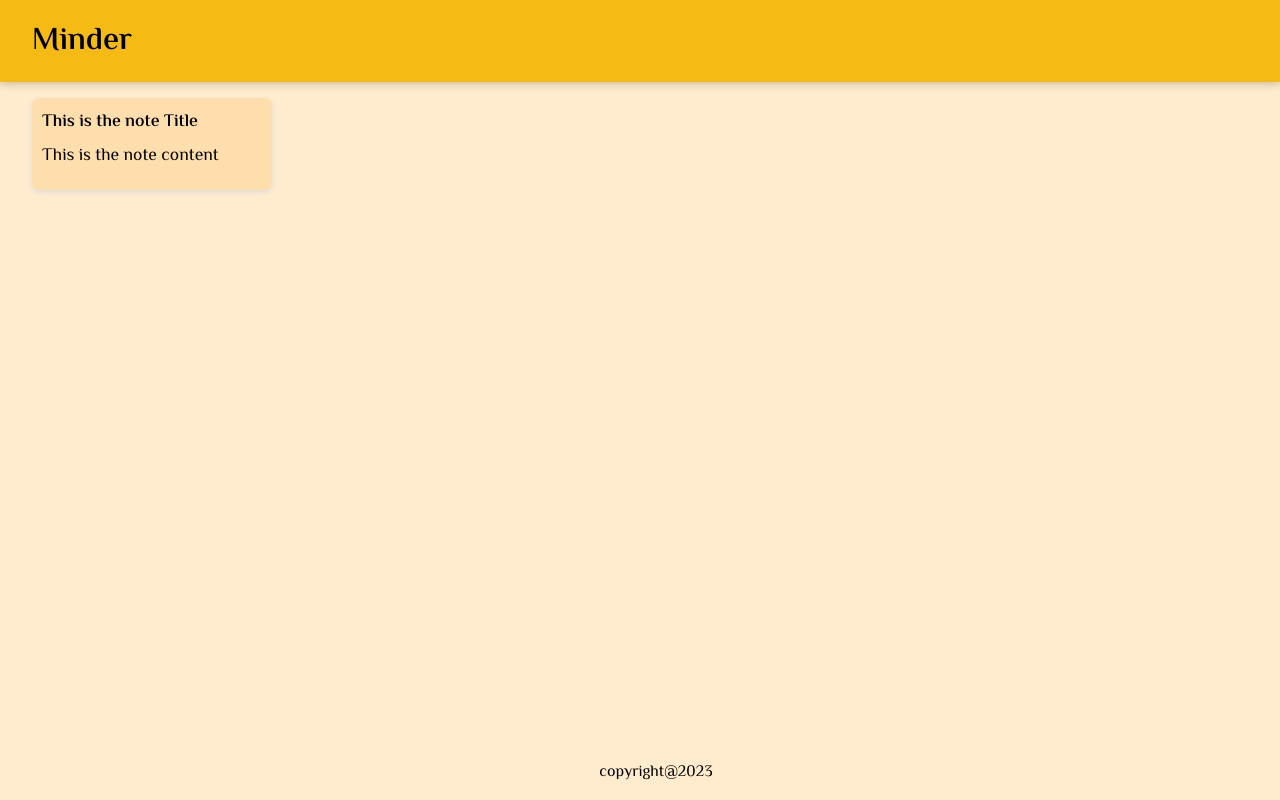
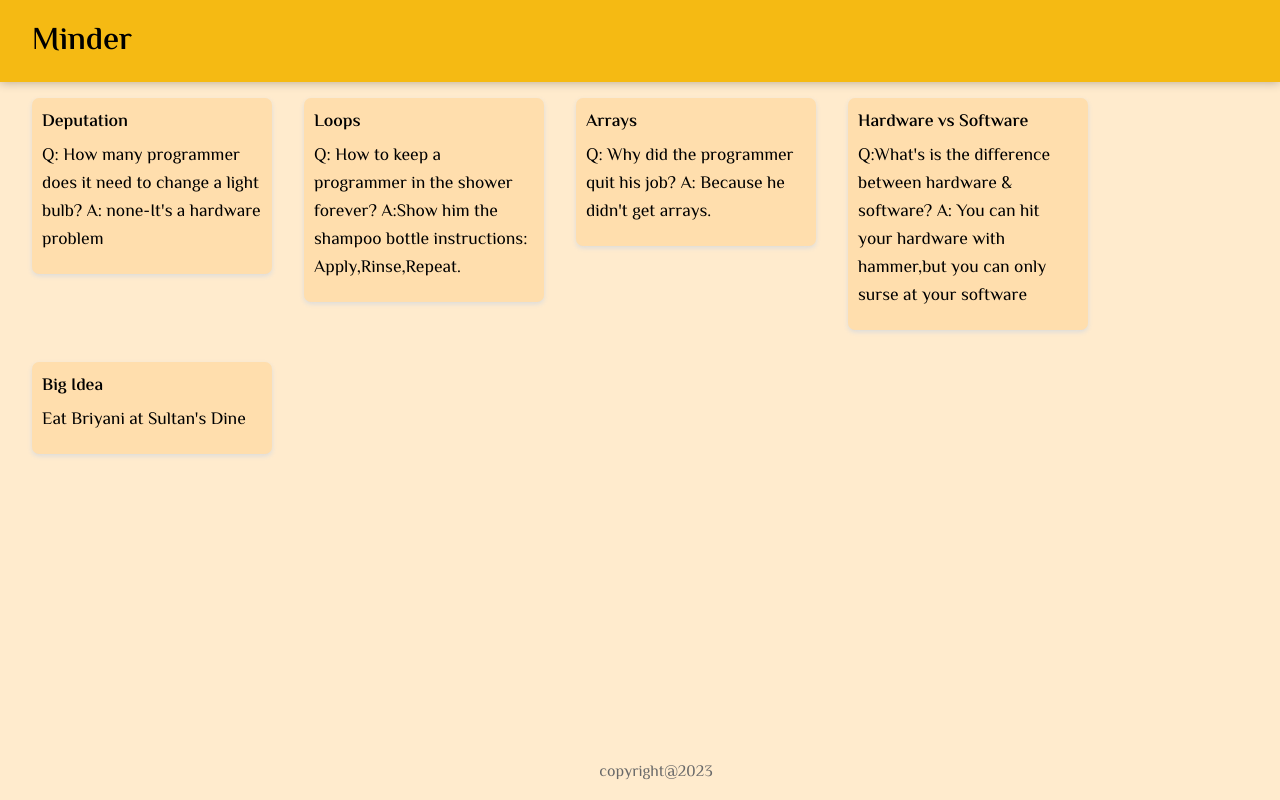
Before and after one commit to LamiaRimty/Minder, a React (Create React App) app in the folder my-app/: page / in a window 1280 px wide. Built offline with nearby package versions, Linux system fonts and the light colour scheme.

Commit message:
Final commit

```diff
--- a/my-app/public/styles.css
+++ b/my-app/public/styles.css
@@ -32,11 +32,10 @@ header h1{
     bottom: 0;
     width: 100%;
     height: 2.5rem;
+    color:dimgrey;
 }
 
-.footer p{
-    color:dimgray;
-}
+
 
 .note{
     background: navajowhite;
--- a/my-app/src/Notes.js
+++ b/my-app/src/Notes.js
@@ -8,7 +8,7 @@ const Notes=[
     {
         id:2,
         title:"Loops",
-        content:"Q: How to keep a programmer in the shower forever? A:Show him the shammpoo bottle instructions: Apply,Rinse,Repeat."
+        content:"Q: How to keep a programmer in the shower forever? A:Show him the shampoo bottle instructions: Apply,Rinse,Repeat."
 
     },
 
@@ -21,7 +21,12 @@ const Notes=[
     {
         id:4,
         title:"Hardware vs Software",
-        content:"What's is the difference between hardware & software? A: You can hit your hardware with hammer,but you can only surse at your software"
+        content:"Q:What's is the difference between hardware & software? A: You can hit your hardware with hammer,but you can only surse at your software"
+    },
+    {
+        id:5,
+        title:"Big Idea",
+        content:"Eat Briyani at Sultan's Dine"
     }
 ];
 
--- a/my-app/src/components/App.jsx
+++ b/my-app/src/components/App.jsx
@@ -2,12 +2,20 @@ import React from "react";
 import Header from './Header';
 import Note from './Note';
 import Footer from './Footer';
+import Notes from "../Notes";
 
 function App(){
     return(
         <div>
         <Header/>
-         <Note/>
+        {
+        Notes.map(newNote=>
+            <Note
+            key={newNote.id}
+            title={newNote.title}
+            content={newNote.content}
+            />
+        )}
         <Footer/>
         </div>
     );
--- a/my-app/src/components/Note.jsx
+++ b/my-app/src/components/Note.jsx
@@ -1,10 +1,11 @@
 import React from "react";
 
-function Note(){
+function Note(props){
     return(
         <div className="note">
-              <h1 >This is the note Title</h1>
-               <p>This is the note content</p>
+
+              <h1>{props.title}</h1>
+               <p>{props.content}</p>
         </div>
 
     );
```
